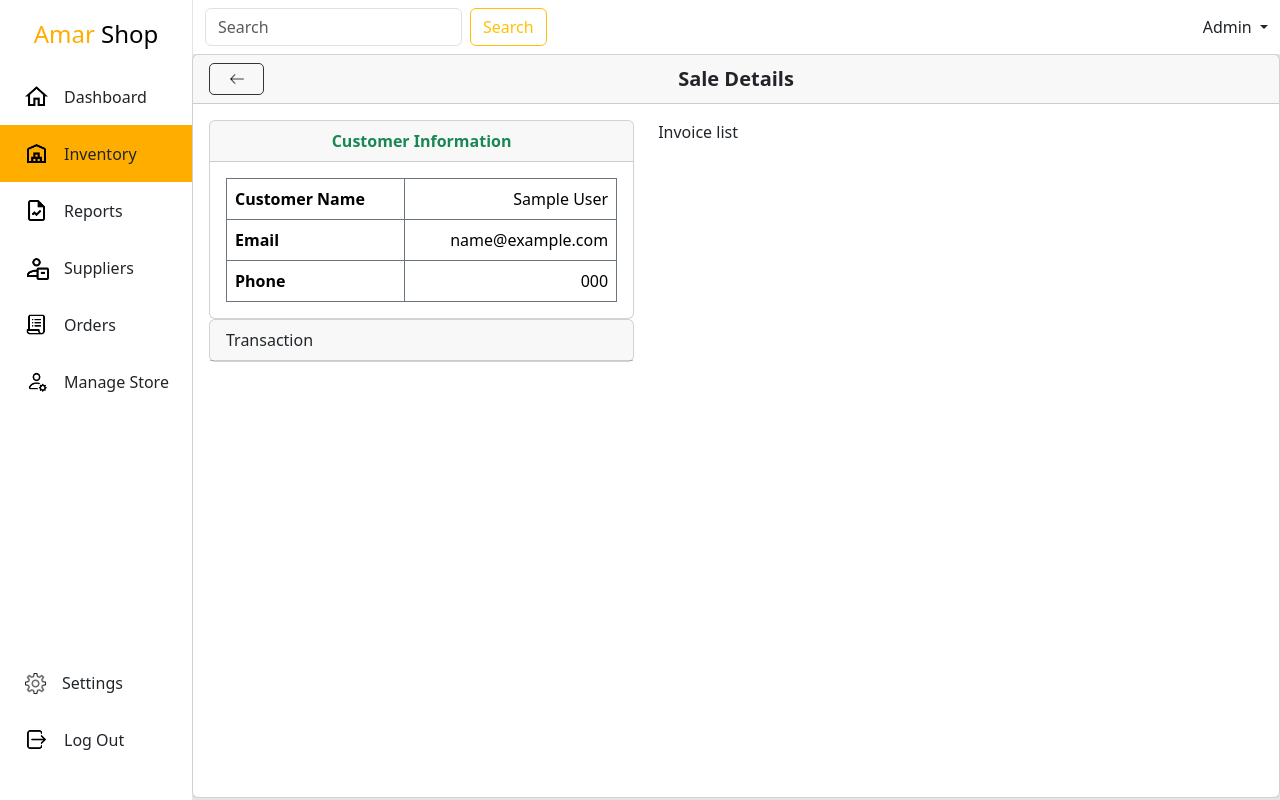
After one commit to tanvirmahmud66/Business_Solutions, a Django app: page /admin-panel/inventory/sales/1/sale-details/ in a window 1280 px wide. The commit adds this page. Run offline with Django 4.2, Linux system fonts and the light colour scheme; a user stored in the database is signed in; tables that the repository leaves empty hold one stand-in row (values such as "Sample post"); some libraries are stand-ins or nearby versions.

Commit message:
sales Details Frontend and backend

```diff
--- a/Business_Solutions/app/urls.py
+++ b/Business_Solutions/app/urls.py
@@ -11,7 +11,9 @@ from .views import (
     DashboardView,
 
     InventoryView,
+
     SalesListView,
+    SaleDetailsView,
     ClientUserView,
     InvoiceListView,
     InvoiceAddItem,
@@ -65,10 +67,11 @@ urlpatterns = [
     path('inventory/', InventoryView.as_view(), name='inventory'),
     path('inventory/sales-list/',SalesListView.as_view(),name='sales-list'),
     path('inventory/sales/new-sale/',ClientUserView.as_view(),name='new-sale'),
-    path('inventory/sales/new-sale/<str:pk>/product-list/', InvoiceListView.as_view(),name='invoice-list'),
-    path('inventory/sales/new-sale/<str:pk>/product-list/add-item/',InvoiceAddItem.as_view(),name='invoice-add-item'),
+    path('inventory/sales/<int:pk>/sale-details/',SaleDetailsView.as_view(),name='sale-details'),
+    path('inventory/sales/new-sale/<str:pk>/invoice/', InvoiceListView.as_view(),name='invoice-list'),
+    path('inventory/sales/new-sale/<str:pk>/invoice/add-item/',InvoiceAddItem.as_view(),name='invoice-add-item'),
     path('get_filtered_products/', get_filtered_products, name='get_filtered_products'),
-    path('inventory/sales/new-sale/<str:email>/product-list/<int:pk>/remove-item/',InvoiceRemoveItem.as_view(),name='invoice-remove-item'),
+    path('inventory/sales/new-sale/<str:email>/invoice/<int:pk>/remove-item/',InvoiceRemoveItem.as_view(),name='invoice-remove-item'),
     path('inventory/sales/new-sale/<str:pk>/payment/',SalesPayment.as_view(),name='sales-payment'),
 
     path('inventory/inventory-list/', InventoryListView.as_view(), name='inventory-list'),
--- a/Business_Solutions/app/views.py
+++ b/Business_Solutions/app/views.py
@@ -107,8 +107,18 @@ class InventoryView(SuperuserRequiredMixin,ListView):
 
 
 # --------------------------------------------------------------- Sales List View
-class SalesListView(TemplateView):
+class SalesListView(SuperuserRequiredMixin, ListView):
+    model = Sales
+    context_object_name = 'Sales'
     template_name = 'inventory/sales/salesList.html'
+
+
+
+# --------------------------------------------------------------- Sale Details View
+class SaleDetailsView(SuperuserRequiredMixin, DetailView):
+    model = Sales
+    context_object_name = "sale"
+    template_name = 'inventory/sales/saleDetails.html'
 
 
 # --------------------------------------------------------------- General user create view
@@ -229,8 +239,9 @@ class SalesPayment(SuperuserRequiredMixin, CreateView):
         obj.transaction_date = datetime.now()
         obj.save()
         invoice_list = ProductLineUp.objects.filter(token=email, sale_confirm=False)
-        self.invoice_list_count = invoice_list.count()
+        self.total_product=0
         for each in invoice_list:
+            self.total_product += each.quantity
             each.sale_confirm = True
             inventory = Inventory.objects.get(product=each.product.product)
             inventory.quantity -= each.quantity
@@ -241,7 +252,7 @@ class SalesPayment(SuperuserRequiredMixin, CreateView):
             new_sale = Sales.objects.create(
                 user=user,
                 amount=obj.amount,
-                product_quantity=self.invoice_list_count,
+                product_quantity=self.total_product,
                 sales_date = obj.transaction_date
             )
             new_sale.save()
@@ -250,7 +261,7 @@ class SalesPayment(SuperuserRequiredMixin, CreateView):
             sale = Sales.objects.create(
                 general_user=general_user,
                 amount=obj.amount,
-                product_quantity=self.invoice_list_count,
+                product_quantity=self.total_product,
                 sales_date = obj.transaction_date
             )
             sale.save()
--- /dev/null
+++ b/Business_Solutions/templates/inventory/sales/saleDetails.html
@@ -0,0 +1,69 @@
+{% extends "Layout.html" %}
+{% load static %}
+
+{%block title%} Sales List | Amar Shop{%endblock title%}
+
+{%block link%}
+    <link rel="stylesheet" href="{%static 'css/inventory.css'%}">
+{%endblock link%}
+
+<!-- main body -->
+{%block main%}
+<div class="inventory">
+    <div class="card height-100">
+        <div class="card-header d-flex justify-content-between align-items-center position-relative">
+            <a href="{%url 'sales-list'%}" class="btn-back">
+                <img src="{%static 'icons/inventory/back.png'%}" width="20" alt=""/>
+            </a>
+            <div class="fw-bold fs-5 position-absolute top-50 start-50 translate-middle">Sale Details</div>
+        </div>
+        <div class="card-body">
+            <div class="row">
+                <div class="col-5">
+                    <div class="card">
+                        <div class="card-header fw-bold text-success text-center">Customer Information</div>
+                        <div class="card-body">
+                            <table class="m-0 table table-bordered border-secondary">
+                                <tbody>
+                                    <tr>
+                                        <td class="fw-bold">Customer Name</td>
+                                        <td class="text-end">
+                                            {%if sale.user%}
+                                            {{sale.user.first_name}} {{sale.user.last_name}}
+                                            {%else%}
+                                            {{sale.general_user.first_name}} {{sale.general_user.last_name}}
+                                            {%endif%}
+                                        </td>
+                                    </tr>
+                                    <tr>
+                                        <td class="fw-bold">Email</td>
+                                        <td class="text-end">
+                                            {%if sale.user%}
+                                            {{sale.user.email}}
+                                            {%else%}
+                                            {{sale.general_user.email}}
+                                            {%endif%}
+                                        </td>
+                                    </tr>
+                                    {%if sale.general_user%}
+                                    <tr>
+                                        <td class="fw-bold">Phone</td>
+                                        <td class="text-end">{{sale.general_user.phone}}</td>
+                                    </tr>
+                                    {%endif%}
+                                </tbody>
+                            </table>
+                        </div>
+                    </div>
+                    <div class="card">
+                        <div class="card-header">Transaction</div>
+                    </div>
+                </div>
+                <div class="col">
+                    Invoice list
+                </div>
+            </div>
+        </div>
+    </div>
+</div>
+{%endblock main%}
```
Also changed, not shown: Business_Solutions/templates/inventory/sales/salesList.html (+32 -1 lines).
